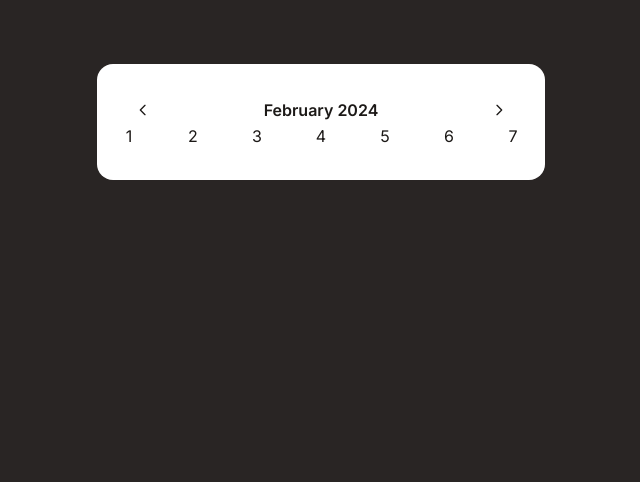
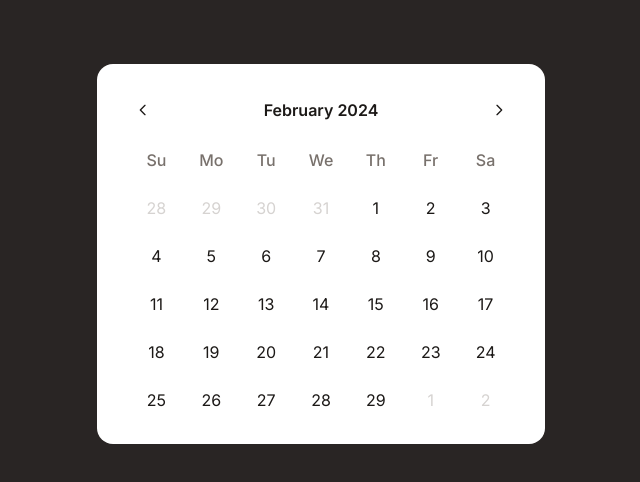
Before and after one commit to midcenturydude7/nextjs-framer-motion-recipes, a Next.js app: page /6-calendar in a window 1280 px wide. Shown: the top 482 px of the page, without its empty margins (319-959 px from the left). Built offline with nearby package versions, Linux system fonts and the light colour scheme.

Commit message:
Adding framer-motion animations to calendar

```diff
--- a/app/6-calendar/page.jsx
+++ b/app/6-calendar/page.jsx
@@ -1,8 +1,20 @@
 "use client";
 
 import React from "react";
+import { motion, AnimatePresence, MotionConfig } from "framer-motion";
 import { ChevronLeftIcon, ChevronRightIcon } from "@heroicons/react/outline";
-import { addMonths, format, parse, subMonths } from "date-fns";
+import {
+  addMonths,
+  format,
+  parse,
+  subMonths,
+  eachDayOfInterval,
+  startOfMonth,
+  endOfMonth,
+  startOfWeek,
+  endOfWeek,
+  isSameMonth,
+} from "date-fns";
 
 export default function Page() {
   let [monthString, setMonthString] = React.useState(
@@ -22,11 +34,24 @@ export default function Page() {
     setMonthString(format(previous, "yyyy-MM"));
   }
 
+  let days = eachDayOfInterval({
+    start: startOfWeek(startOfMonth(month)),
+    end: endOfWeek(endOfMonth(month)),
+  });
+
   return (
+    <MotionConfig transition={{ duration: 0.75 }}>
       <div className="flex min-h-screen items-start bg-stone-800 pt-16 text-stone-900">
         <div className="mx-auto w-full max-w-md rounded-2xl bg-white">
           <div className="py-8">
             <div className="flex flex-col justify-center rounded text-center">
+              <AnimatePresence mode="popLayout">
+                <motion.div
+                  key={monthString}
+                  initial={{ x: "100%", opacity: 0 }}
+                  animate={{ x: "0%", opacity: 1 }}
+                  exit={{ x: "-100%" }}
+                >
                   <header className="relative flex justify-between px-8">
                     <button
                       className="z-10 rounded-full p-1.5 hover:bg-stone-100"
@@ -44,18 +69,29 @@ export default function Page() {
                       <ChevronRightIcon className="h-4 w-4" />
                     </button>
                   </header>
-            <div className="grid grid-cols-7">
-              <span>1</span>
-              <span>2</span>
-              <span>3</span>
-              <span>4</span>
-              <span>5</span>
-              <span>6</span>
-              <span>7</span>
+                  <div className="mt-6 grid grid-cols-7 gap-y-6 px-8">
+                    <span className="font-medium text-stone-500">Su</span>
+                    <span className="font-medium text-stone-500">Mo</span>
+                    <span className="font-medium text-stone-500">Tu</span>
+                    <span className="font-medium text-stone-500">We</span>
+                    <span className="font-medium text-stone-500">Th</span>
+                    <span className="font-medium text-stone-500">Fr</span>
+                    <span className="font-medium text-stone-500">Sa</span>
+                    {days.map((day) => (
+                      <span
+                        className={`${isSameMonth(day, month) ? "" : "text-stone-300"}`}
+                        key={format(day, "yyyy-MM-dd")}
+                      >
+                        {format(day, "d")}
+                      </span>
+                    ))}
+                  </div>
+                </motion.div>
+              </AnimatePresence>
             </div>
           </div>
         </div>
       </div>
-    </div>
+    </MotionConfig>
   );
 }
```
Lines whose indentation alone changed are shown as unchanged.
